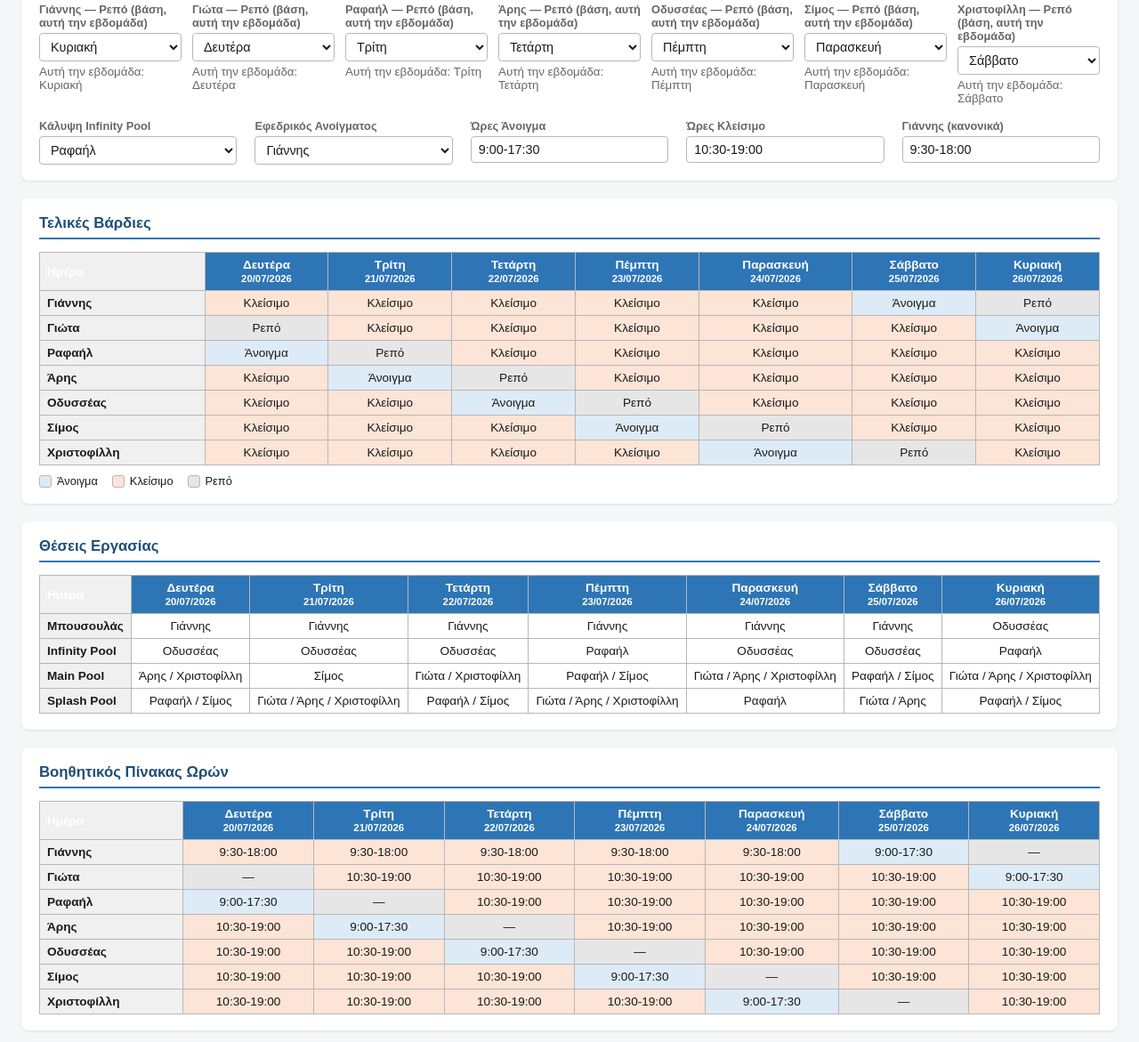
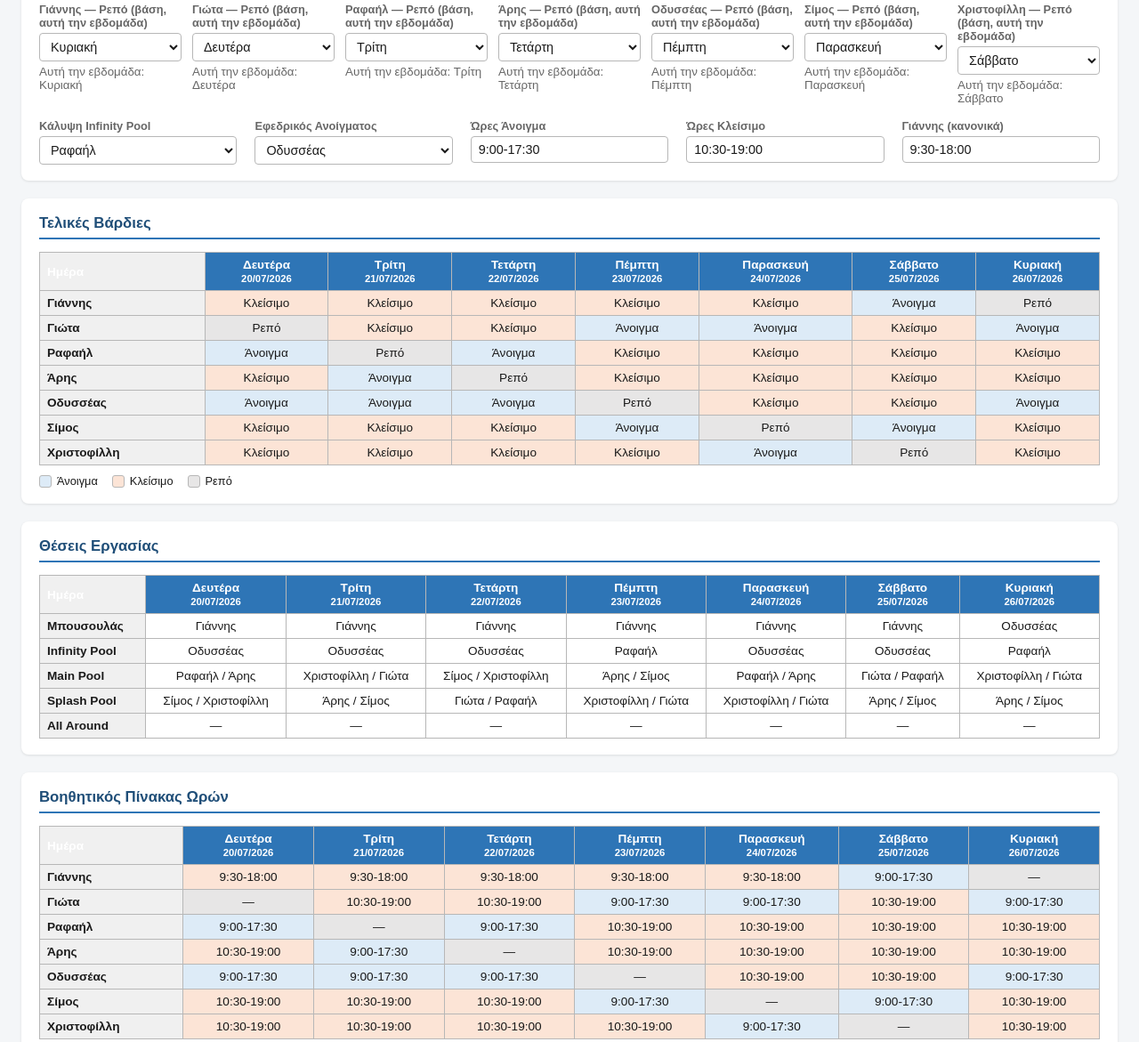
Before and after one commit to NTOYKI/aris, a plain HTML site: page webapp/index.html in a window 1280 px wide. Shown: the part 322-1493 px from the top of the page at 89% size. Drawn offline with Linux system fonts and the light colour scheme.

Commit message:
Add 7th lifeguard with All Around position and rotating min-2 openers
Scales the schedule from 6 to 7 lifeguards: caps Main/Splash Pool at 2
each with overflow going to a new "All Around" position, and raises
the minimum daily openers from 1 to 2 (excluding Γιάννης, whose fixed
hours must stay untouched) using a fair rotation instead of always
picking the same backup opener.

```diff
--- a/webapp/index.html
+++ b/webapp/index.html
@@ -129,9 +129,9 @@
 <details class="panel">
   <summary>Οδηγίες</summary>
   <div class="instructions">
-    <p><strong>Τι είναι:</strong> Εβδομαδιαίο πρόγραμμα για 6 ναυαγοσώστες σε 4 θέσεις (Μπουσουλάς, Infinity Pool, Main Pool, Splash Pool). Άλλαξε τις παραμέτρους παρακάτω και το πρόγραμμα ενημερώνεται αμέσως.</p>
-    <p><strong>Κανόνες:</strong> Ο Γιάννης είναι πάντα στον Μπουσουλά όποτε δουλεύει. Ο Οδυσσέας είναι πάντα στο Infinity Pool όποτε δουλεύει. Καθένας έχει 1 ρεπό/εβδομάδα. Την ημέρα πριν το ρεπό του κάνει «Άνοιγμα», τις άλλες μέρες «Κλείσιμο». Στο ρεπό του Γιάννη, ο Οδυσσέας καλύπτει τον Μπουσουλά. Όποτε ο Οδυσσέας λείπει από το Infinity Pool, καλύπτει ο ναυαγοσώστης που έχεις ορίσει στην «Κάλυψη Infinity Pool». Οι υπόλοιποι εναλλάσσονται σε Main Pool / Splash Pool.</p>
-    <p><strong>Μέρες χωρίς φυσικό «Άνοιγμα»:</strong> Με 6 άτομα σε 7 μέρες, κάποιες μέρες μπορεί να μην ανοίγει κανείς φυσικά — τότε ανοίγει αυτόματα κάποιος που δουλεύει εκείνη τη μέρα (πρώτα ο «Εφεδρικός Ανοίγματος», αν δουλεύει· αλλιώς όποιος άλλος δουλεύει), ώστε να υπάρχει πάντα τουλάχιστον 1 άτομο σε «Άνοιγμα».</p>
+    <p><strong>Τι είναι:</strong> Εβδομαδιαίο πρόγραμμα για 7 ναυαγοσώστες σε 5 θέσεις (Μπουσουλάς, Infinity Pool, Main Pool, Splash Pool, All Around). Άλλαξε τις παραμέτρους παρακάτω και το πρόγραμμα ενημερώνεται αμέσως.</p>
+    <p><strong>Κανόνες:</strong> Ο Γιάννης είναι πάντα στον Μπουσουλά όποτε δουλεύει. Ο Οδυσσέας είναι πάντα στο Infinity Pool όποτε δουλεύει. Καθένας έχει 1 ρεπό/εβδομάδα. Την ημέρα πριν το ρεπό του κάνει «Άνοιγμα», τις άλλες μέρες «Κλείσιμο». Στο ρεπό του Γιάννη, ο Οδυσσέας καλύπτει τον Μπουσουλά. Όποτε ο Οδυσσέας λείπει από το Infinity Pool, καλύπτει ο ναυαγοσώστης που έχεις ορίσει στην «Κάλυψη Infinity Pool». Από τους υπόλοιπους ναυαγοσώστες πισίνας, πάντα ακριβώς 2 πάνε Main Pool και έως 2 πάνε Splash Pool· όποιος περισσέψει πέρα από αυτούς παίρνει τη θέση «All Around».</p>
+    <p><strong>Μέρες χωρίς φυσικά αρκετά «Άνοιγμα»:</strong> Θέλουμε πάντα τουλάχιστον 2 άτομα σε «Άνοιγμα» κάθε μέρα. Όποτε η φυσική αντιστοίχιση ρεπό δίνει λιγότερα, ανοίγει αυτόματα κι άλλος που δουλεύει εκείνη τη μέρα — επιλέγεται με κυκλική εναλλαγή ανάμεσα σε όλους εκτός του Γιάννη (ξεκινώντας κατά προτίμηση από τον «Εφεδρικός Ανοίγματος», αν δουλεύει εκείνη τη μέρα), ώστε να μην ανοίγει πάντα το ίδιο άτομο. Ο Γιάννης εξαιρείται από αυτόν τον κυκλικό «έκτακτο άνοιγμα» — ανοίγει μόνο τη φυσική μέρα πριν το δικό του ρεπό, ώστε να μένει σταθερό το κανονικό του ωράριο (9:30-18:00). Με 7 άτομα (1 ρεπό/μέρα) αυτό αφήνει συνήθως 4 σε «Κλείσιμο», πάνω από το ελάχιστο των 3.</p>
     <p><strong>Κυκλική μετάθεση ρεπό &amp; ποστών:</strong> Τα ρεπό στις Παραμέτρους ισχύουν ακριβώς όπως τα βλέπεις για την τρέχουσα πραγματική εβδομάδα. Κάθε επόμενη εβδομάδα, το ρεπό του καθενός μετατίθεται κυκλικά μία μέρα προς τα δεξιά (π.χ. όποιος είχε Κυριακή θα έχει Δευτέρα την επόμενη), και ομοίως εναλλάσσεται η κατανομή Main/Splash Pool — έτσι η δίκαιη κατανομή διατηρείται αυτόματα εβδομάδα με την εβδομάδα, χωρίς να χρειάζεται να ξαναγράφεις τίποτα. Δίπλα σε κάθε ρεπό βλέπεις την ενεργή τιμή για την επιλεγμένη εβδομάδα.</p>
     <p><strong>Χρωματικός κώδικας:</strong> Γαλάζιο = Άνοιγμα. Πορτοκαλί = Κλείσιμο. Γκρι = Ρεπό. Πράσινο/κόκκινο στους ελέγχους = επαρκής/ανεπαρκής κάλυψη.</p>
   </div>
@@ -211,7 +211,7 @@ const PEOPLE = ["Γιάννης", "Γιώτα", "Ραφαήλ", "Άρης", "Ο
 const ROTATORS = ["Γιώτα", "Ραφαήλ", "Άρης", "Σίμος", "Χριστοφίλλη"];
 const DAY_NAMES = ["Δευτέρα", "Τρίτη", "Τετάρτη", "Πέμπτη", "Παρασκευή", "Σάββατο", "Κυριακή"];
 const BEACH = "Μπουσουλάς";
-const POSITIONS = [BEACH, "Infinity Pool", "Main Pool", "Splash Pool"];
+const POSITIONS = [BEACH, "Infinity Pool", "Main Pool", "Splash Pool", "All Around"];
 const DEFAULT_REST = {
   "Γιάννης": "Κυριακή",
   "Γιώτα": "Δευτέρα",
@@ -262,7 +262,7 @@ function defaultParams() {
     weekStart: toDateInputValue(mondayOfCurrentWeek()),
     rest: { ...DEFAULT_REST },
     infinityCoverage: "Ραφαήλ",
-    backupOpener: "Γιάννης",
+    backupOpener: "Οδυσσέας",
     openHours: "9:00-17:30",
     closeHours: "10:30-19:00",
     giannisHours: "9:30-18:00",
@@ -302,31 +302,73 @@ function naturalShift(person, dayIndex) {
   return "Κλείσιμο";
 }
 
-function openingCountNatural(dayIndex) {
-  return PEOPLE.filter((p) => naturalShift(p, dayIndex) === "Άνοιγμα").length;
+const MIN_OPENERS = 2;
+
+function naturalOpeners(dayIndex) {
+  return PEOPLE.filter((p) => naturalShift(p, dayIndex) === "Άνοιγμα");
 }
 
-function chosenFallbackOpener(dayIndex) {
-  if (openingCountNatural(dayIndex) > 0) return null;
-  const working = PEOPLE.filter((p) => naturalShift(p, dayIndex) === "Κλείσιμο");
-  if (working.length === 0) return null;
-  return working.includes(params.backupOpener) ? params.backupOpener : working[0];
+// Γιάννης has a fixed exception schedule (9:30-18:00 on normal days, and only
+// opens early the single day before his own ρεπό) and must never be pulled in
+// as an extra/forced opener, or that rule breaks. The extra opener(s) needed
+// to reach MIN_OPENERS instead rotate through everyone else, seeded by (but
+// not locked to) the "Εφεδρικός Ανοίγματος" choice, so it isn't always the
+// same person.
+function forcedOpenerRotationPool() {
+  const pool = PEOPLE.filter((p) => p !== "Γιάννης");
+  const startIdx = pool.indexOf(params.backupOpener);
+  if (startIdx <= 0) return pool;
+  return [...pool.slice(startIdx), ...pool.slice(0, startIdx)];
+}
+
+function forcedOpeners(dayIndex) {
+  const natural = naturalOpeners(dayIndex);
+  const needed = MIN_OPENERS - natural.length;
+  if (needed <= 0) return [];
+  const pool = forcedOpenerRotationPool();
+  const offset = rotationOffsetFor(params.weekStart);
+  const eligible = pool.filter((p) => naturalShift(p, dayIndex) === "Κλείσιμο");
+  const ordered = [...eligible].sort((a, b) => {
+    const keyA = (pool.indexOf(a) + dayIndex + offset) % pool.length;
+    const keyB = (pool.indexOf(b) + dayIndex + offset) % pool.length;
+    return keyA - keyB;
+  });
+  return ordered.slice(0, needed);
 }
 
 function effectiveShift(person, dayIndex) {
   const natural = naturalShift(person, dayIndex);
   if (natural !== "Κλείσιμο") return natural;
-  if (chosenFallbackOpener(dayIndex) === person) {
+  if (forcedOpeners(dayIndex).includes(person)) {
     return "Άνοιγμα";
   }
   return natural;
 }
 
-function poolAssignment(person, dayIndex) {
-  if (effectiveShift(person, dayIndex) === "Ρεπό") return "";
-  const rotatorIndex = ROTATORS.indexOf(person);
+const MAIN_POOL_SIZE = 2;
+const SPLASH_POOL_SIZE = 2;
+
+// Main Pool always gets exactly MAIN_POOL_SIZE people (when available), Splash
+// Pool gets the next SPLASH_POOL_SIZE, and anyone still left over that day is
+// assigned the "All Around" position instead of overloading a pool. The
+// ordering rotates by day and by week (via rotationOffsetFor) so who lands in
+// which bucket is spread fairly over time rather than fixed by name.
+function dayPoolGroups(dayIndex) {
+  const infinityPerson = positionForDay("Infinity Pool", dayIndex);
   const offset = rotationOffsetFor(params.weekStart);
-  return (dayIndex + rotatorIndex + offset) % 2 === 0 ? "Main Pool" : "Splash Pool";
+  const candidates = ROTATORS.filter(
+    (r) => effectiveShift(r, dayIndex) !== "Ρεπό" && r !== infinityPerson
+  );
+  const ordered = [...candidates].sort((a, b) => {
+    const keyA = (ROTATORS.indexOf(a) + dayIndex + offset) % ROTATORS.length;
+    const keyB = (ROTATORS.indexOf(b) + dayIndex + offset) % ROTATORS.length;
+    return keyA - keyB;
+  });
+  return {
+    main: ordered.slice(0, MAIN_POOL_SIZE),
+    splash: ordered.slice(MAIN_POOL_SIZE, MAIN_POOL_SIZE + SPLASH_POOL_SIZE),
+    allAround: ordered.slice(MAIN_POOL_SIZE + SPLASH_POOL_SIZE),
+  };
 }
 
 function positionForDay(position, dayIndex) {
@@ -342,8 +384,11 @@ function positionForDay(position, dayIndex) {
     const coverageShift = effectiveShift(params.infinityCoverage, dayIndex);
     return coverageShift !== "Ρεπό" ? params.infinityCoverage : "";
   }
-  const names = ROTATORS.filter((r) => poolAssignment(r, dayIndex) === position);
-  return names.join(" / ");
+  const groups = dayPoolGroups(dayIndex);
+  if (position === "Main Pool") return groups.main.join(" / ");
+  if (position === "Splash Pool") return groups.splash.join(" / ");
+  if (position === "All Around") return groups.allAround.join(" / ");
+  return "";
 }
 
 function hoursForDay(person, dayIndex) {
@@ -426,10 +471,10 @@ function renderHoursTable() {
 function renderCheckTable() {
   const table = document.getElementById("checkTable");
   let html = buildHeaderRow() + "<tbody>";
-  html += `<tr><td class="rowlabel">Άνοιγμα (&ge;1)</td>`;
+  html += `<tr><td class="rowlabel">Άνοιγμα (&ge;${MIN_OPENERS})</td>`;
   for (let d = 0; d < 7; d++) {
     const count = PEOPLE.filter((p) => effectiveShift(p, d) === "Άνοιγμα").length;
-    html += `<td class="${count >= 1 ? "check-ok" : "check-bad"}">${count}</td>`;
+    html += `<td class="${count >= MIN_OPENERS ? "check-ok" : "check-bad"}">${count}</td>`;
   }
   html += "</tr>";
   html += `<tr><td class="rowlabel">Κλείσιμο (&ge;3)</td>`;
```
